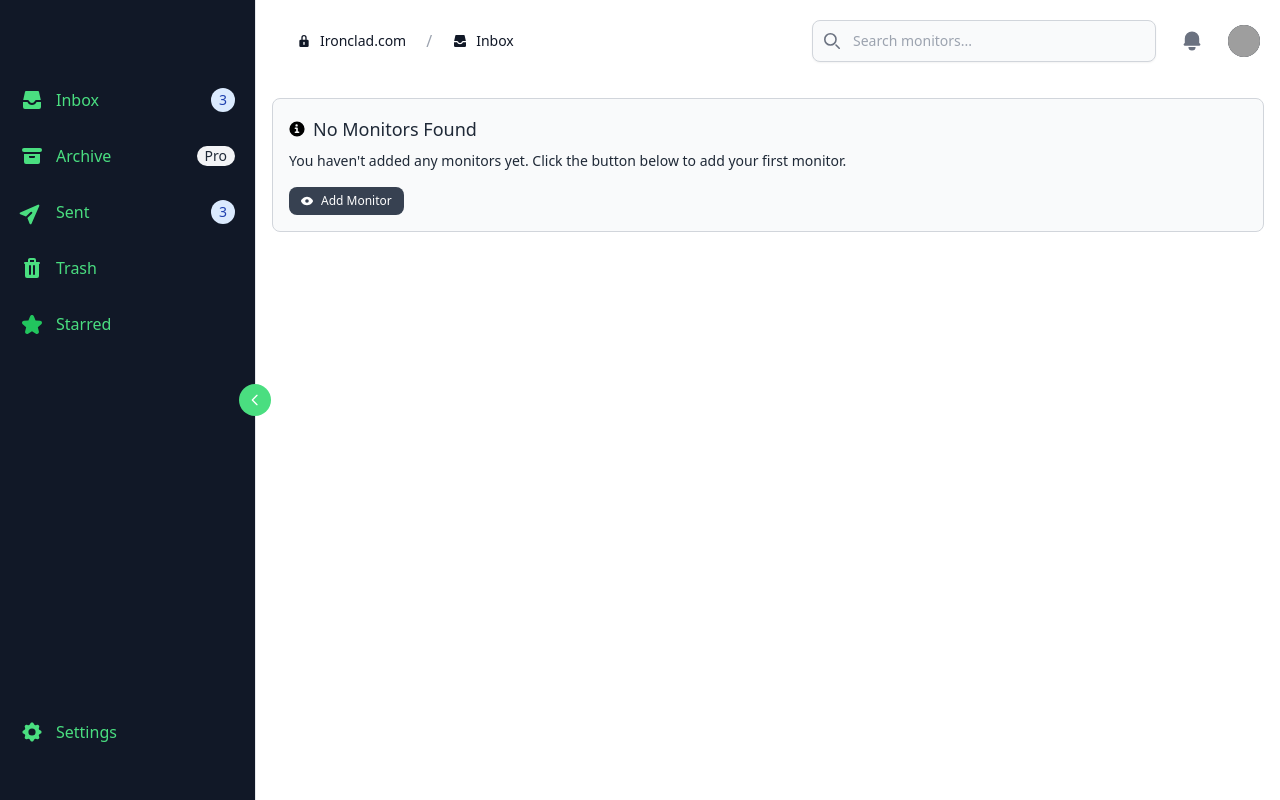
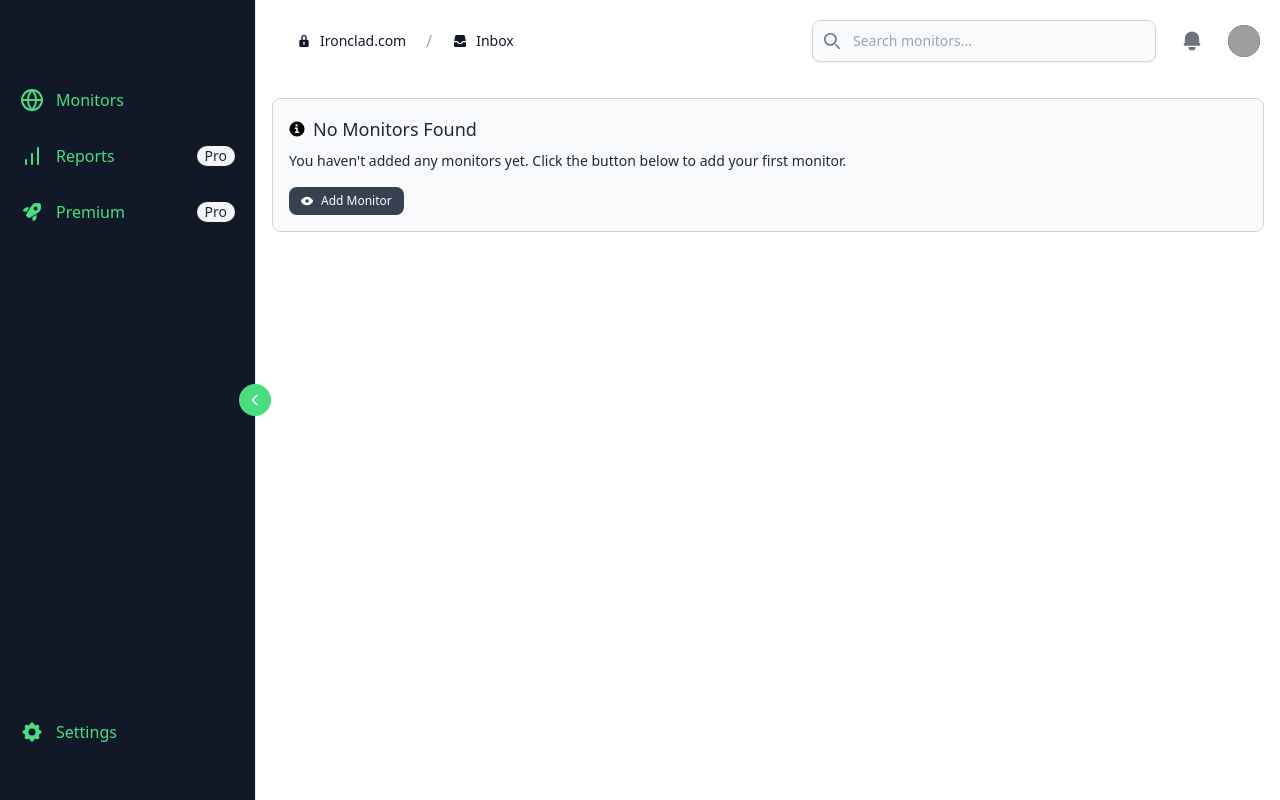
Before and after one commit to Mark-Oise/Uptobot, a Django app: template templates/dashboard/dashboard_home.html in a window 1280 px wide. Run offline with Django 4.2, Linux system fonts and the light colour scheme; the template is opened without the code that fills it: values that come from a table or form of the project are taken from there, others are empty; some libraries are stand-ins or nearby versions; grey boxes are pictures that could not be loaded.

Commit message:
Some sidebar updates

```diff
--- a/templates/dashboard/components/sidebar.html
+++ b/templates/dashboard/components/sidebar.html
@@ -4,115 +4,77 @@
     <div class="h-full px-3 pb-4 overflow-y-auto">
         <ul class="space-y-4 font-medium">
             <li>
-                <a href="#"
+                <a href="{% url 'monitor:monitor_list' %}"
                     class="flex items-center p-2 text-green-400 rounded-lg dark:text-white hover:bg-green-100 dark:hover:bg-green-700 group"
-                   data-tooltip-target="tooltip-inbox"
-                   data-tooltip-placement="right">
-                    <svg class="w-6 h-6 text-green-400 transition duration-75 dark:text-gray-400 group-hover:text-gray-900 dark:group-hover:text-white"
-                         aria-hidden="true" xmlns="http://www.w3.org/2000/svg" width="24" height="24"
-                         fill="currentColor" viewBox="0 0 24 24">
-                        <path fill-rule="evenodd"
-                              d="M5.024 3.783A1 1 0 0 1 6 3h12a1 1 0 0 1 .976.783L20.802 12h-4.244a1.99 1.99 0 0 0-1.824 1.205 2.978 2.978 0 0 1-5.468 0A1.991 1.991 0 0 0 7.442 12H3.198l1.826-8.217ZM3 14v5a2 2 0 0 0 2 2h14a2 2 0 0 0 2-2v-5h-4.43a4.978 4.978 0 0 1-9.14 0H3Z"
-                              clip-rule="evenodd"/>
+                    data-tooltip-target="tooltip-monitors" data-tooltip-placement="right">
+
+                    <svg xmlns="http://www.w3.org/2000/svg" width="24" height="24" viewBox="0 0 24 24" fill="none"
+                        stroke="currentColor" stroke-width="2" stroke-linecap="round" stroke-linejoin="round"
+                        class="lucide lucide-globe w-6 h-6 text-green-400 transition duration-75 dark:text-gray-400 group-hover:text-gray-900 dark:group-hover:text-white">
+                        <circle cx="12" cy="12" r="10" />
+                        <path d="M12 2a14.5 14.5 0 0 0 0 20 14.5 14.5 0 0 0 0-20" />
+                        <path d="M2 12h20" />
                     </svg>
-                    <span class="flex-1 ms-3 whitespace-nowrap sidebar-text">Inbox</span>
-                    <span class="inline-flex items-center justify-center w-3 h-3 p-3 ms-3 text-sm font-medium text-blue-800 bg-blue-100 rounded-full dark:bg-blue-900 dark:text-blue-300 sidebar-text">3</span>
+                    <span class="flex-1 ms-3 whitespace-nowrap sidebar-text">Monitors</span>
                 </a>
-                <div id="tooltip-inbox" role="tooltip"
+                <div id="tooltip-monitors" role="tooltip"
                     class="absolute z-10 invisible inline-block px-3 py-2 text-sm font-medium text-white bg-gray-900 rounded-lg shadow-sm opacity-0 tooltip dark:bg-gray-700">
-                    Inbox
+                    Monitors
                     <div class="tooltip-arrow" data-popper-arrow></div>
                 </div>
             </li>
             <li>
                 <a href="#"
                     class="flex items-center p-2 text-green-400 rounded-lg dark:text-white hover:bg-green-100 dark:hover:bg-green-700 group"
-                   data-tooltip-target="tooltip-archive"
-                   data-tooltip-placement="right">
-                    <svg class="flex-shrink-0 w-6 h-6 text-green-400 transition duration-75 dark:text-gray-400 group-hover:text-gray-900 dark:group-hover:text-white"
-                         aria-hidden="true" xmlns="http://www.w3.org/2000/svg" width="24" height="24"
-                         fill="currentColor" viewBox="0 0 24 24">
-                        <path fill-rule="evenodd"
-                              d="M20 10H4v8a2 2 0 0 0 2 2h12a2 2 0 0 0 2-2v-8ZM9 13v-1h6v1a1 1 0 0 1-1 1h-4a1 1 0 0 1-1-1Z"
-                              clip-rule="evenodd"/>
-                        <path d="M2 6a2 2 0 0 1 2-2h16a2 2 0 1 1 0 4H4a2 2 0 0 1-2-2Z"/>
+                    data-tooltip-target="tooltip-reports" data-tooltip-placement="right">
+
+                    <svg xmlns="http://www.w3.org/2000/svg" width="24" height="24" viewBox="0 0 24 24" fill="none"
+                        stroke="currentColor" stroke-width="2" stroke-linecap="round" stroke-linejoin="round"
+                        class="lucide lucide-chart-no-axes-column-increasing flex-shrink-0 w-6 h-6 text-green-400 transition duration-75 dark:text-gray-400 group-hover:text-gray-900 dark:group-hover:text-white">
+                        <line x1="12" x2="12" y1="20" y2="10" />
+                        <line x1="18" x2="18" y1="20" y2="4" />
+                        <line x1="6" x2="6" y1="20" y2="16" />
                     </svg>
-                    <span class="flex-1 ms-3 whitespace-nowrap sidebar-text">Archive</span>
-                    <span class="inline-flex items-center justify-center px-2 ms-3 text-sm font-medium text-gray-800 bg-gray-100 rounded-full dark:bg-gray-700 dark:text-gray-300 sidebar-text">Pro</span>
+                    <span class="flex-1 ms-3 whitespace-nowrap sidebar-text">Reports</span>
+                    <span
+                        class="inline-flex items-center justify-center px-2 ms-3 text-sm font-medium text-gray-800 bg-gray-100 rounded-full dark:bg-gray-700 dark:text-gray-300 sidebar-text">Pro</span>
                 </a>
-                <div id="tooltip-archive" role="tooltip"
+                <div id="tooltip-reports" role="tooltip"
                     class="absolute z-10 invisible inline-block px-3 py-2 text-sm font-medium text-white bg-gray-900 rounded-lg shadow-sm opacity-0 tooltip dark:bg-gray-700">
-                    Archive
+                    Reports
                     <div class="tooltip-arrow" data-popper-arrow></div>
                 </div>
             </li>
             <li>
                 <a href="#"
                     class="flex items-center p-2 text-green-400 rounded-lg dark:text-white hover:bg-green-100 dark:hover:bg-green-700 group"
-                   data-tooltip-target="tooltip-sent"
-                   data-tooltip-placement="right">
-                    <svg class="flex-shrink-0 w-6 h-6 text-green-400 transition duration-75 dark:text-gray-400 group-hover:text-gray-900 dark:group-hover:text-whit"
-                         aria-hidden="true" xmlns="http://www.w3.org/2000/svg" width="24" height="24"
-                         fill="currentColor" viewBox="0 0 24 24" style="transform: rotate(45deg);">
+                    data-tooltip-target="tooltip-reports" data-tooltip-placement="right">
+                    <svg class="w-6 h-6 text-green-400 transition duration-75 dark:text-gray-400 group-hover:text-gray-900 dark:group-hover:text-white"
+                        aria-hidden="true" xmlns="http://www.w3.org/2000/svg" width="24" height="24" fill="currentColor"
+                        viewBox="0 0 24 24">
                         <path fill-rule="evenodd"
-                              d="M12 2a1 1 0 0 1 .932.638l7 18a1 1 0 0 1-1.326 1.281L13 19.517V13a1 1 0 1 0-2 0v6.517l-5.606 2.402a1 1 0 0 1-1.326-1.281l7-18A1 1 0 0 1 12 2Z"
-                              clip-rule="evenodd"/>
+                            d="M20.337 3.664c.213.212.354.486.404.782.294 1.711.657 5.195-.906 6.76-1.77 1.768-8.485 5.517-10.611 6.683a.987.987 0 0 1-1.176-.173l-.882-.88-.877-.884a.988.988 0 0 1-.173-1.177c1.165-2.126 4.913-8.841 6.682-10.611 1.562-1.563 5.046-1.198 6.757-.904.296.05.57.191.782.404ZM5.407 7.576l4-.341-2.69 4.48-2.857-.334a.996.996 0 0 1-.565-1.694l2.112-2.111Zm11.357 7.02-.34 4-2.111 2.113a.996.996 0 0 1-1.69-.565l-.422-2.807 4.563-2.74Zm.84-6.21a1.99 1.99 0 1 1-3.98 0 1.99 1.99 0 0 1 3.98 0Z"
+                            clip-rule="evenodd" />
                     </svg>
-                    <span class="flex-1 ms-3 whitespace-nowrap sidebar-text">Sent</span>
-                    <span class="inline-flex items-center justify-center w-3 h-3 p-3 ms-3 text-sm font-medium text-blue-800 bg-blue-100 rounded-full dark:bg-blue-900 dark:text-blue-300 sidebar-text">3</span>
+
+                    <span class="flex-1 ms-3 whitespace-nowrap sidebar-text">Premium</span>
+                    <span
+                        class="inline-flex items-center justify-center px-2 ms-3 text-sm font-medium text-gray-800 bg-gray-100 rounded-full dark:bg-gray-700 dark:text-gray-300 sidebar-text">Pro</span>
                 </a>
-                <div id="tooltip-sent" role="tooltip"
-                     class="ml-8 absolute z-10 invisible inline-block px-3 py-2 text-sm font-medium text-white bg-gray-900 rounded-lg shadow-sm opacity-0 tooltip dark:bg-gray-700">
-                    Sent
+                <div id="tooltip-reports" role="tooltip"
+                    class="absolute z-10 invisible inline-block px-3 py-2 text-sm font-medium text-white bg-gray-900 rounded-lg shadow-sm opacity-0 tooltip dark:bg-gray-700">
+                    Reports
                     <div class="tooltip-arrow" data-popper-arrow></div>
                 </div>
             </li>
-            <li>
-                <a href="#"
-                   class="flex items-center p-2 text-green-400 rounded-lg dark:text-white hover:bg-green-100 dark:hover:bg-green-700 group"
-                   data-tooltip-target="tooltip-trash"
-                   data-tooltip-placement="right">
-                    <svg class="flex-shrink-0 w-6 h-6 text-green-400 transition duration-75 dark:text-gray-400 group-hover:text-gray-900 dark:group-hover:text-white"
-                         aria-hidden="true" xmlns="http://www.w3.org/2000/svg" width="24" height="24"
-                         fill="currentColor" viewBox="0 0 24 24">
-                        <path fill-rule="evenodd"
-                              d="M8.586 2.586A2 2 0 0 1 10 2h4a2 2 0 0 1 2 2v2h3a1 1 0 1 1 0 2v12a2 2 0 0 1-2 2H7a2 2 0 0 1-2-2V8a1 1 0 0 1 0-2h3V4a2 2 0 0 1 .586-1.414ZM10 6h4V4h-4v2Zm1 4a1 1 0 1 0-2 0v8a1 1 0 1 0 2 0v-8Zm4 0a1 1 0 1 0-2 0v8a1 1 0 1 0 2 0v-8Z"
-                              clip-rule="evenodd"/>
-                    </svg>
-                    <span class="flex-1 ms-3 whitespace-nowrap sidebar-text">Trash</span>
-                </a>
-                <div id="tooltip-trash" role="tooltip"
-                     class="absolute z-10 invisible inline-block px-3 py-2 text-sm font-medium text-white bg-gray-900 rounded-lg shadow-sm opacity-0 tooltip dark:bg-gray-700">
-                    Trash
-                    <div class="tooltip-arrow" data-popper-arrow></div>
-                </div>
-            </li>
-            <li>
-                <a href="#"
-                   class="flex items-center p-2 text-green-400 rounded-lg dark:text-white hover:bg-green-100 dark:hover:bg-green-700 group"
-                   data-tooltip-target="tooltip-starred"
-                   data-tooltip-placement="right">
-                    <svg class="flex-shrink-0 w-6 h-6 text-green-500 transition duration-75 dark:text-gray-400 group-hover:text-gray-900 dark:group-hover:text-white"
-                         aria-hidden="true" xmlns="http://www.w3.org/2000/svg" width="24" height="24"
-                         fill="currentColor" viewBox="0 0 24 24">
-                        <path d="M13.849 4.22c-.684-1.626-3.014-1.626-3.698 0L8.397 8.387l-4.552.361c-1.775.14-2.495 2.331-1.142 3.477l3.468 2.937-1.06 4.392c-.413 1.713 1.472 3.067 2.992 2.149L12 19.35l3.897 2.354c1.52.918 3.405-.436 2.992-2.15l-1.06-4.39 3.468-2.938c1.353-1.146.633-3.336-1.142-3.477l-4.552-.36-1.754-4.17Z"/>
-                    </svg>
-                    <span class="flex-1 ms-3 whitespace-nowrap sidebar-text">Starred</span>
-                </a>
-                <div id="tooltip-starred" role="tooltip"
-                     class="absolute z-10 invisible inline-block px-3 py-2 text-sm font-medium text-white bg-gray-900 rounded-lg shadow-sm opacity-0 tooltip dark:bg-gray-700">
-                    Starred
-                    <div class="tooltip-arrow" data-popper-arrow></div>
-                </div>
-            </li>
+
         </ul>
         <div class="mb-8 absolute bottom-0 left-0 hidden px-3 pb-4 lg:flex dark:bg-gray-800 w-full">
             <ul class="space-y-2 font-medium w-full">
                 <li class="w-full">
                     <a href="#"
                         class="flex items-center p-2 text-green-400 rounded-lg dark:text-white hover:bg-green-100 dark:hover:bg-green-700 group w-full"
-                       data-tooltip-target="tooltip-settings"
-                       data-tooltip-placement="right">
+                        data-tooltip-target="tooltip-settings" data-tooltip-placement="right">
 
                         <svg class="w-6 h-6 text-green-400 transition duration-75 dark:text-gray-400 group-hover:text-gray-900 dark:group-hover:text-white"
                             fill="currentColor" viewBox="0 0 20 20" xmlns="http://www.w3.org/2000/svg">
@@ -144,12 +106,12 @@
 </aside>
 
 <script>
-    document.addEventListener('DOMContentLoaded', function() {
+    document.addEventListener('DOMContentLoaded', function () {
         const sidebar = document.getElementById('logo-sidebar');
         const collapseBtn = document.getElementById('sidebar-collapse-btn');
         const sidebarTexts = document.querySelectorAll('.sidebar-text');
         const mainContent = document.getElementById('main-content');
-        const tooltips = document.querySelectorAll('[role="tooltip"]');
+        const tooltipElements = document.querySelectorAll('[role="tooltip"]');
         // Function to set sidebar state in localStorage
         function setSidebarState(collapsed) {
             localStorage.setItem('sidebarCollapsed', collapsed);
@@ -170,6 +132,10 @@
                 mainContent.classList.add('sm:ml-16');
                 collapseBtn.querySelector('svg').classList.add('rotate-180');
 
+                // Show tooltips
+                tooltipElements.forEach(tooltip => {
+                    tooltip.style.display = 'block';
+                });
             } else {
                 sidebar.classList.add('w-64');
                 sidebar.classList.remove('w-16');
@@ -178,6 +144,10 @@
                 mainContent.classList.remove('sm:ml-16');
                 collapseBtn.querySelector('svg').classList.remove('rotate-180');
 
+                // Hide tooltips
+                tooltipElements.forEach(tooltip => {
+                    tooltip.style.display = 'none';
+                });
             }
         }
 
@@ -185,7 +155,7 @@
         const initialState = getSidebarState();
         updateSidebarUI(initialState);
 
-        collapseBtn.addEventListener('click', function() {
+        collapseBtn.addEventListener('click', function () {
             const newState = !getSidebarState();
             setSidebarState(newState);
             updateSidebarUI(newState);
```
Lines whose indentation alone changed are shown as unchanged.
